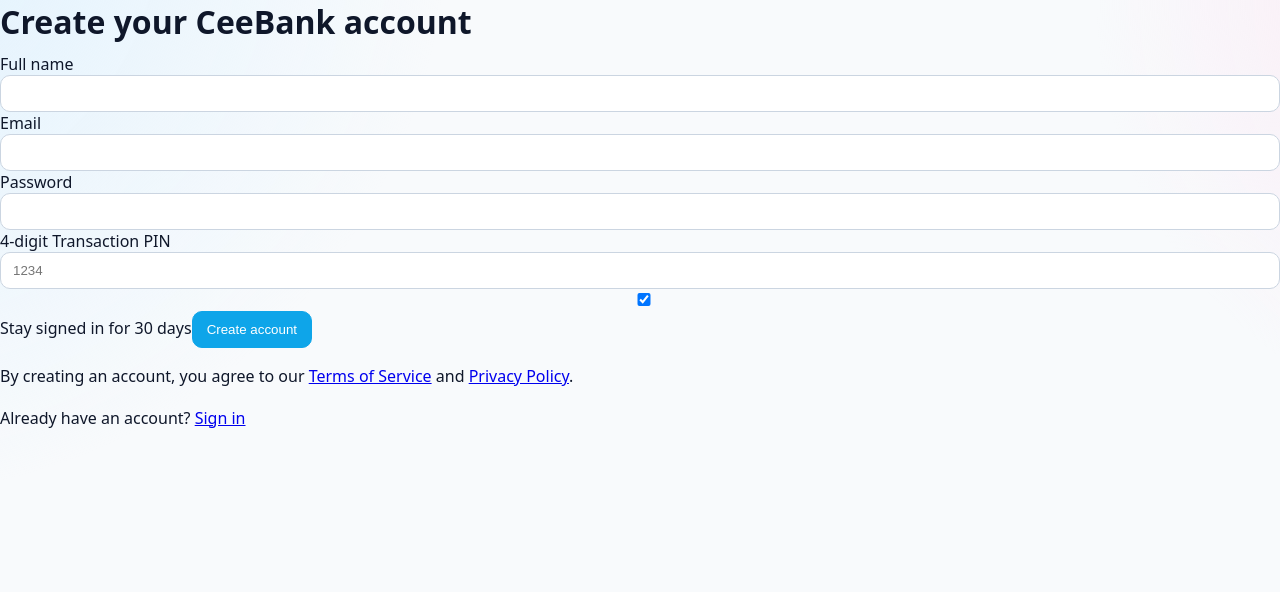
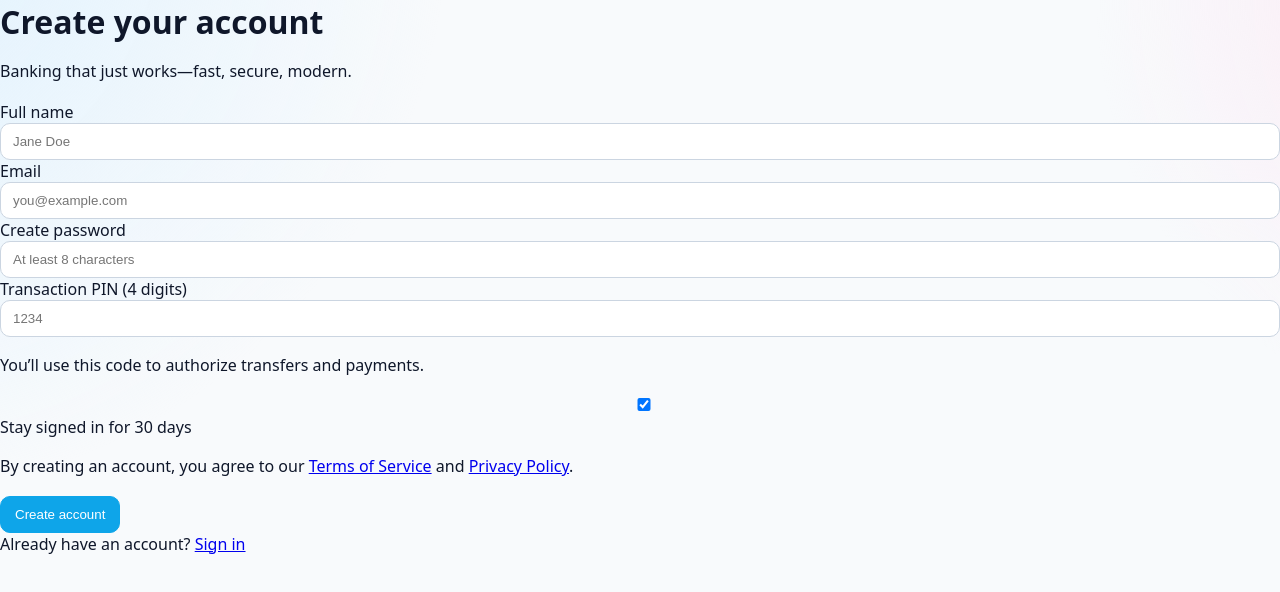
Before and after one commit to Udie-Cynthia/ceebank, a React (Vite) app in the folder client/: page /register in a window 1280 px wide. Shown: the top 592 px of the page. Built offline with nearby package versions, Linux system fonts and the light colour scheme; no server answers.

Commit message:
Point client to EC2 API; dashboard/account + quick actions

```diff
--- a/client/src/App.tsx
+++ b/client/src/App.tsx
@@ -4,6 +4,11 @@ import LoginPage from './components/LoginPage';
 import Register from './components/Register';
 import QuickActions from './components/QuickActions';
 import TransferPage from './components/TransferPage';
+import AirtimePage from "./components/AirtimePage";
+import BillsPage from "./components/BillsPage";
+import LoansPage from "./components/LoansPage";
+import CardsPage from "./components/CardsPage";
+import QRPage from "./components/QRPage";
 
 function Home() {
   return <Navigate to="/dashboard" replace />;
@@ -13,20 +18,15 @@ export default function App() {
   return (
     <BrowserRouter>
       <Routes>
-        <Route path="/" element={<Home />} />
-        <Route path="/login" element={<LoginPage />} />
-        <Route path="/register" element={<Register />} />
-        <Route path="/dashboard" element={<Dashboard />} />
-        {/* Quick actions pages */}
-        <Route path="/actions" element={<QuickActions />} />
-        <Route path="/airtime" element={<div className="p-6">Airtime – coming soon</div>} />
-        <Route path="/bills" element={<div className="p-6">Bills – coming soon</div>} />
-        <Route path="/loans" element={<div className="p-6">Loans – coming soon</div>} />
-        <Route path="/cards" element={<div className="p-6">Virtual Cards – coming soon</div>} />
-        <Route path="/qr" element={<div className="p-6">QR Payments – coming soon</div>} />
-        <Route path="/transfer" element={<TransferPage />} />
-        {/* Fallback */}
-        <Route path="*" element={<div className="p-6">Not found</div>} />
+      <Route path="/" element={<Dashboard />} />
+      <Route path="/login" element={<LoginPage />} />
+      <Route path="/register" element={<Register />} />
+      <Route path="/transfer" element={<TransferPage />} />
+      <Route path="/airtime" element={<AirtimePage />} />
+      <Route path="/bills" element={<BillsPage />} />
+      <Route path="/loans" element={<LoansPage />} />
+      <Route path="/cards" element={<CardsPage />} />
+      <Route path="/qr" element={<QRPage />} />
       </Routes>
     </BrowserRouter>
   );
--- /dev/null
+++ b/client/src/components/AirtimePage.tsx
@@ -0,0 +1,13 @@
+export default function AirtimePage() {
+  return (
+    <div className="max-w-md mx-auto p-4">
+      <h1 className="text-lg font-semibold">Buy Airtime</h1>
+      <p className="text-sm text-gray-600 mt-1">Top up any network instantly.</p>
+      <div className="mt-4 space-y-3">
+        <input className="w-full border rounded-lg p-2" placeholder="Phone number" />
+        <input className="w-full border rounded-lg p-2" placeholder="Amount" type="number" />
+        <button className="w-full rounded-lg bg-black text-white p-2 font-medium">Continue</button>
+      </div>
+    </div>
+  );
+}
--- /dev/null
+++ b/client/src/components/BillsPage.tsx
@@ -0,0 +1,19 @@
+export default function BillsPage() {
+  return (
+    <div className="max-w-md mx-auto p-4">
+      <h1 className="text-lg font-semibold">Pay Bills</h1>
+      <p className="text-sm text-gray-600 mt-1">Utility, TV, internet, more.</p>
+      <div className="mt-4 space-y-3">
+        <select className="w-full border rounded-lg p-2">
+          <option>Choose biller</option>
+          <option>Electricity</option>
+          <option>Cable TV</option>
+          <option>Internet</option>
+        </select>
+        <input className="w-full border rounded-lg p-2" placeholder="Customer/Smart Card Number" />
+        <input className="w-full border rounded-lg p-2" placeholder="Amount" type="number" />
+        <button className="w-full rounded-lg bg-black text-white p-2 font-medium">Continue</button>
+      </div>
+    </div>
+  );
+}
--- /dev/null
+++ b/client/src/components/CardsPage.tsx
@@ -0,0 +1,12 @@
+export default function CardsPage() {
+  return (
+    <div className="max-w-md mx-auto p-4">
+      <h1 className="text-lg font-semibold">Virtual Cards</h1>
+      <p className="text-sm text-gray-600 mt-1">Create and manage virtual cards.</p>
+      <div className="mt-4 space-y-3">
+        <button className="w-full rounded-lg bg-black text-white p-2 font-medium">Create New Card</button>
+        <div className="text-xs text-gray-500">No cards yet.</div>
+      </div>
+    </div>
+  );
+}
--- /dev/null
+++ b/client/src/components/LoansPage.tsx
@@ -0,0 +1,18 @@
+export default function LoansPage() {
+  return (
+    <div className="max-w-md mx-auto p-4">
+      <h1 className="text-lg font-semibold">Loans</h1>
+      <p className="text-sm text-gray-600 mt-1">Quick demo loans & offers.</p>
+      <div className="mt-4 space-y-3">
+        <input className="w-full border rounded-lg p-2" placeholder="Requested amount" type="number" />
+        <select className="w-full border rounded-lg p-2">
+          <option>Tenor</option>
+          <option>1 month</option>
+          <option>3 months</option>
+          <option>6 months</option>
+        </select>
+        <button className="w-full rounded-lg bg-black text-white p-2 font-medium">Check Eligibility</button>
+      </div>
+    </div>
+  );
+}
--- a/client/src/components/LoginPage.tsx
+++ b/client/src/components/LoginPage.tsx
@@ -1,94 +1,132 @@
-import { useState } from 'react';
-import { useNavigate, Link } from 'react-router-dom';
+import { useState } from "react";
+import { useNavigate, Link } from "react-router-dom";
 
-const API = import.meta.env.VITE_API_BASE_URL || '';
+const API_BASE: string = (import.meta as any).env?.VITE_API_BASE || "";
+
+type LoginResponse =
+  | {
+      ok: true;
+      user: { email: string; name: string; accountNumber: string };
+      accessToken: string;
+      refreshToken: string;
+    }
+  | { ok: false; error: string };
 
 export default function LoginPage() {
   const nav = useNavigate();
-  const [email, setEmail] = useState('');
-  const [password, setPassword] = useState('');
-  const [staySignedIn, setStaySignedIn] = useState(true);
-  const [submitting, setSubmitting] = useState(false);
+  const [email, setEmail] = useState("");
+  const [password, setPassword] = useState("");
+  const [stay, setStay] = useState(true);
+  const [loading, setLoading] = useState(false);
+  const [err, setErr] = useState<string | null>(null);
 
-  async function handleLogin(e: React.FormEvent) {
+  async function onSubmit(e: React.FormEvent) {
     e.preventDefault();
-    setSubmitting(true);
+    setErr(null);
+    setLoading(true);
     try {
-      const r = await fetch(`${API}/api/auth/login`, {
-        method: 'POST',
-        headers: { 'Content-Type': 'application/json' },
-        body: JSON.stringify({ email, password }),
+      const r = await fetch(`${API_BASE}/api/auth/login`, {
+        method: "POST",
+        headers: { "Content-Type": "application/json" },
+        body: JSON.stringify({ email: email.trim(), password }),
       });
-      if (!r.ok) throw new Error(`HTTP ${r.status}`);
-      const data = await r.json();
-      if (!data.ok) throw new Error(data.error || 'Login failed');
-      localStorage.setItem('ceebank_email', data.user.email);
-      localStorage.setItem('access_token', data.accessToken);
-      if (!staySignedIn) {
-        // if you want session-only behavior, you could mirror to sessionStorage, etc.
+
+      if (!r.ok) {
+        // Typical backend sends 401 with a JSON { ok:false, error:"..." }
+        let msg = `HTTP ${r.status}`;
+        try {
+          const j = (await r.json()) as LoginResponse;
+          if ("ok" in j && j.ok === false && j.error) msg = j.error;
+        } catch {
+          /* ignore */
+        }
+        setErr(`Login failed: ${msg}`);
+        return;
       }
-      nav('/dashboard');
+
+      const data = (await r.json()) as LoginResponse;
+      if ("ok" in data && data.ok) {
+        // if you later wire real tokens, store them when stay==true
+        if (stay) {
+          localStorage.setItem("ceebank_user", JSON.stringify(data.user));
+        } else {
+          sessionStorage.setItem("ceebank_user", JSON.stringify(data.user));
+        }
+        nav("/");
+      } else {
+        setErr((data as any).error || "Login failed");
+      }
     } catch (e: any) {
-      alert(`Login failed: ${e.message}`);
+      setErr(e?.message || "Network error");
     } finally {
-      setSubmitting(false);
+      setLoading(false);
     }
   }
 
   return (
-    <div className="max-w-md mx-auto p-6 space-y-6">
-      <h1 className="text-2xl font-semibold">Sign in</h1>
-      <form className="space-y-4" onSubmit={handleLogin}>
-        <div className="space-y-2">
-          <label className="block text-sm">Email</label>
+    <div className="max-w-md mx-auto p-4">
+      <h1 className="text-2xl font-semibold">Welcome back</h1>
+      <p className="text-sm text-gray-600 mt-1">Sign in to your CeeBank account.</p>
+
+      <form onSubmit={onSubmit} className="mt-6 space-y-4">
+        <div>
+          <label className="block text-sm font-medium">Email</label>
           <input
-            className="w-full border rounded-lg px-3 py-2"
+            className="mt-1 w-full border rounded-lg p-2"
+            type="email"
+            placeholder="you@example.com"
             value={email}
             onChange={(e) => setEmail(e.target.value)}
-            type="email"
-            required
-          />
-        </div>
-        <div className="space-y-2">
-          <label className="block text-sm">Password</label>
-          <input
-            className="w-full border rounded-lg px-3 py-2"
-            value={password}
-            onChange={(e) => setPassword(e.target.value)}
-            type="password"
+            autoComplete="username"
             required
           />
         </div>
 
-        {/* Tight checkbox */}
-        <label className="inline-flex items-center gap-2 text-sm text-gray-700">
+        <div>
+          <label className="block text-sm font-medium">Password</label>
           <input
-            type="checkbox"
-            className="h-4 w-4 accent-black"
-            checked={staySignedIn}
-            onChange={(e) => setStaySignedIn(e.target.checked)}
+            className="mt-1 w-full border rounded-lg p-2"
+            type="password"
+            placeholder="••••••••"
+            value={password}
+            onChange={(e) => setPassword(e.target.value)}
+            autoComplete="current-password"
+            required
           />
-          <span>Stay signed in for 30 days</span>
-        </label>
+        </div>
+
+        {/* Tighter checkbox row */}
+        <div className="mt-1 flex items-center justify-between">
+          <label className="flex items-center gap-2 text-sm">
+            <input
+              type="checkbox"
+              className="size-4 accent-black align-middle"
+              checked={stay}
+              onChange={(e) => setStay(e.target.checked)}
+            />
+            <span className="leading-none">Stay signed in for 30 days</span>
+          </label>
+          <a href="#" className="text-sm text-blue-600 hover:underline">
+            Forgot password?
+          </a>
+        </div>
+
+        {err && <div className="text-sm text-red-600">{err}</div>}
 
         <button
+          className="w-full rounded-lg bg-black text-white p-2 font-medium disabled:opacity-60"
           type="submit"
-          disabled={submitting}
-          className="w-full rounded-lg bg-black text-white py-2 disabled:opacity-60"
+          disabled={loading}
         >
-          {submitting ? 'Signing in…' : 'Sign in'}
+          {loading ? "Signing in..." : "Sign in"}
         </button>
 
-        {/* Tight Terms line under form */}
-        <p className="text-xs text-gray-600">
-          By creating an account, you agree to our{' '}
-          <Link to="/terms" className="underline">Terms of Service</Link> and{' '}
-          <Link to="/privacy" className="underline">Privacy Policy</Link>.
-        </p>
-
-        <p className="text-sm">
-          No account? <Link to="/register" className="underline">Create one</Link>
-        </p>
+        <div className="text-sm text-center">
+          New here?{" "}
+          <Link to="/register" className="text-blue-600 hover:underline">
+            Create an account
+          </Link>
+        </div>
       </form>
     </div>
   );
--- /dev/null
+++ b/client/src/components/QRPage.tsx
@@ -0,0 +1,12 @@
+export default function QRPage() {
+  return (
+    <div className="max-w-md mx-auto p-4">
+      <h1 className="text-lg font-semibold">QR Payments</h1>
+      <p className="text-sm text-gray-600 mt-1">Scan & pay at merchants.</p>
+      <div className="mt-4 space-y-3">
+        <button className="w-full rounded-lg border p-2 font-medium">Open Camera (demo)</button>
+        <div className="text-xs text-gray-500">QR scan simulation coming soon.</div>
+      </div>
+    </div>
+  );
+}
--- a/client/src/components/Register.tsx
+++ b/client/src/components/Register.tsx
@@ -1,125 +1,183 @@
-import { useState } from 'react';
-import { useNavigate, Link } from 'react-router-dom';
+import { useState } from "react";
+import { Link, useNavigate } from "react-router-dom";
 
-const API = import.meta.env.VITE_API_BASE_URL || '';
+const API_BASE: string = (import.meta as any).env?.VITE_API_BASE || "";
+
+type RegisterResponse =
+  | {
+      ok: true;
+      message?: string;
+      user: { email: string; name: string; accountNumber: string };
+    }
+  | { ok: false; error: string };
 
 export default function Register() {
   const nav = useNavigate();
-  const [email, setEmail] = useState('');
-  const [name, setName] = useState('');
-  const [pin, setPin] = useState('');
-  const [password, setPassword] = useState('');
-  const [staySignedIn, setStaySignedIn] = useState(true);
-  const [submitting, setSubmitting] = useState(false);
+  const [name, setName] = useState("");
+  const [email, setEmail] = useState("");
+  const [pin, setPin] = useState("");
+  const [password, setPassword] = useState("");
+  const [stay, setStay] = useState(true);
+  const [loading, setLoading] = useState(false);
+  const [err, setErr] = useState<string | null>(null);
+  const [info, setInfo] = useState<string | null>(null);
 
-  async function handleRegister(e: React.FormEvent) {
+  function validPin(p: string) {
+    return /^\d{4}$/.test(p);
+  }
+
+  async function onSubmit(e: React.FormEvent) {
     e.preventDefault();
-    setSubmitting(true);
+    setErr(null);
+    setInfo(null);
+
+    if (!validPin(pin)) {
+      setErr("PIN must be exactly 4 digits.");
+      return;
+    }
+
+    setLoading(true);
     try {
-      const r = await fetch(`${API}/api/auth/register`, {
-        method: 'POST',
-        headers: { 'Content-Type': 'application/json' },
-        body: JSON.stringify({ email, name, password, pin }),
+      const r = await fetch(`${API_BASE}/api/auth/register`, {
+        method: "POST",
+        headers: { "Content-Type": "application/json" },
+        body: JSON.stringify({
+          email: email.trim(),
+          password,
+          name: name.trim(),
+          pin: pin.trim(),
+        }),
       });
-      if (!r.ok) throw new Error(`HTTP ${r.status}`);
-      const data = await r.json();
-      if (!data.ok) throw new Error(data.error || 'Register failed');
 
-      // Optionally log user in right after (depends on your flow)
-      const r2 = await fetch(`${API}/api/auth/login`, {
-        method: 'POST',
-        headers: { 'Content-Type': 'application/json' },
-        body: JSON.stringify({ email, password }),
-      });
-      if (!r2.ok) throw new Error(`HTTP ${r2.status}`);
-      const login = await r2.json();
-      if (!login.ok) throw new Error(login.error || 'Auto-login failed');
+      if (!r.ok) {
+        let msg = `HTTP ${r.status}`;
+        try {
+          const j = (await r.json()) as RegisterResponse;
+          if ("ok" in j && j.ok === false && j.error) msg = j.error;
+        } catch {
+          /* ignore */
+        }
+        setErr(`Registration failed: ${msg}`);
+        return;
+      }
 
-      localStorage.setItem('ceebank_email', login.user.email);
-      localStorage.setItem('access_token', login.accessToken);
-      nav('/dashboard');
+      const data = (await r.json()) as RegisterResponse;
+      if ("ok" in data && data.ok) {
+        setInfo(data.message || "Account created.");
+        // optional: auto-login flow in future; for now, forward to login
+        setTimeout(() => nav("/login"), 600);
+      } else {
+        setErr((data as any).error || "Registration failed");
+      }
     } catch (e: any) {
-      alert(e.message);
+      setErr(e?.message || "Network error");
     } finally {
-      setSubmitting(false);
+      setLoading(false);
     }
   }
 
   return (
-    <div className="max-w-md mx-auto p-6 space-y-6">
-      <h1 className="text-2xl font-semibold">Create your CeeBank account</h1>
-      <form className="space-y-4" onSubmit={handleRegister}>
-        <div className="space-y-2">
-          <label className="block text-sm">Full name</label>
+    <div className="max-w-md mx-auto p-4">
+      <h1 className="text-2xl font-semibold">Create your account</h1>
+      <p className="text-sm text-gray-600 mt-1">Banking that just works—fast, secure, modern.</p>
+
+      <form onSubmit={onSubmit} className="mt-6 space-y-4">
+        <div>
+          <label className="block text-sm font-medium">Full name</label>
           <input
-            className="w-full border rounded-lg px-3 py-2"
+            className="mt-1 w-full border rounded-lg p-2"
+            placeholder="Jane Doe"
             value={name}
             onChange={(e) => setName(e.target.value)}
             required
           />
         </div>
-        <div className="space-y-2">
-          <label className="block text-sm">Email</label>
+
+        <div>
+          <label className="block text-sm font-medium">Email</label>
           <input
-            className="w-full border rounded-lg px-3 py-2"
+            className="mt-1 w-full border rounded-lg p-2"
+            type="email"
+            placeholder="you@example.com"
             value={email}
             onChange={(e) => setEmail(e.target.value)}
-            type="email"
-            required
-          />
-        </div>
-        <div className="space-y-2">
-          <label className="block text-sm">Password</label>
-          <input
-            className="w-full border rounded-lg px-3 py-2"
-            value={password}
-            onChange={(e) => setPassword(e.target.value)}
-            type="password"
-            required
-          />
-        </div>
-        <div className="space-y-2">
-          <label className="block text-sm">4-digit Transaction PIN</label>
-          <input
-            className="w-full border rounded-lg px-3 py-2"
-            value={pin}
-            onChange={(e) => setPin(e.target.value.replace(/\D/g, '').slice(0, 4))}
-            type="password"
-            inputMode="numeric"
-            pattern="\d{4}"
-            placeholder="1234"
+            autoComplete="username"
             required
           />
         </div>
 
-        {/* Tight checkbox */}
-        <label className="inline-flex items-center gap-2 text-sm text-gray-700">
+        <div>
+          <label className="block text-sm font-medium">Create password</label>
           <input
-            type="checkbox"
-            className="h-4 w-4 accent-black"
-            checked={staySignedIn}
-            onChange={(e) => setStaySignedIn(e.target.checked)}
+            className="mt-1 w-full border rounded-lg p-2"
+            type="password"
+            placeholder="At least 8 characters"
+            value={password}
+            onChange={(e) => setPassword(e.target.value)}
+            autoComplete="new-password"
+            required
+            minLength={8}
           />
-          <span>Stay signed in for 30 days</span>
-        </label>
+        </div>
+
+        <div>
+          <label className="block text-sm font-medium">Transaction PIN (4 digits)</label>
+          <input
+            className="mt-1 w-full border rounded-lg p-2"
+            inputMode="numeric"
+            pattern="\d{4}"
+            maxLength={4}
+            placeholder="1234"
+            value={pin}
+            onChange={(e) => setPin(e.target.value.replace(/\D/g, "").slice(0, 4))}
+            required
+          />
+          <p className="text-xs text-gray-500 mt-1">
+            You’ll use this code to authorize transfers and payments.
+          </p>
+        </div>
+
+        {/* Tight checkbox + legal text */}
+        <div className="mt-1 space-y-2">
+          <label className="flex items-center gap-2 text-sm">
+            <input
+              type="checkbox"
+              className="size-4 accent-black align-middle"
+              checked={stay}
+              onChange={(e) => setStay(e.target.checked)}
+            />
+            <span className="leading-none">Stay signed in for 30 days</span>
+          </label>
+
+          <p className="text-xs text-gray-500 leading-snug">
+            By creating an account, you agree to our{" "}
+            <a href="/terms" className="text-blue-600 hover:underline">
+              Terms of Service
+            </a>{" "}
+            and{" "}
+            <a href="/privacy" className="text-blue-600 hover:underline">
+              Privacy Policy
+            </a>.
+          </p>
+        </div>
+
+        {err && <div className="text-sm text-red-600">{err}</div>}
+        {info && <div className="text-sm text-green-600">{info}</div>}
 
         <button
+          className="w-full rounded-lg bg-black text-white p-2 font-medium disabled:opacity-60"
           type="submit"
-          disabled={submitting}
-          className="w-full rounded-lg bg-black text-white py-2 disabled:opacity-60"
+          disabled={loading}
         >
-          {submitting ? 'Creating…' : 'Create account'}
+          {loading ? "Creating account..." : "Create account"}
         </button>
 
-        <p className="text-xs text-gray-600">
-          By creating an account, you agree to our{' '}
-          <Link to="/terms" className="underline">Terms of Service</Link> and{' '}
-          <Link to="/privacy" className="underline">Privacy Policy</Link>.
-        </p>
-
-        <p className="text-sm">
-          Already have an account? <Link to="/login" className="underline">Sign in</Link>
-        </p>
+        <div className="text-sm text-center">
+          Already have an account?{" "}
+          <Link to="/login" className="text-blue-600 hover:underline">
+            Sign in
+          </Link>
+        </div>
       </form>
     </div>
   );
```
Also changed, not shown: client/src/components/QuickActions.tsx (+26 -21 lines), 1 other file (tests, documents, lock files or other folders).
